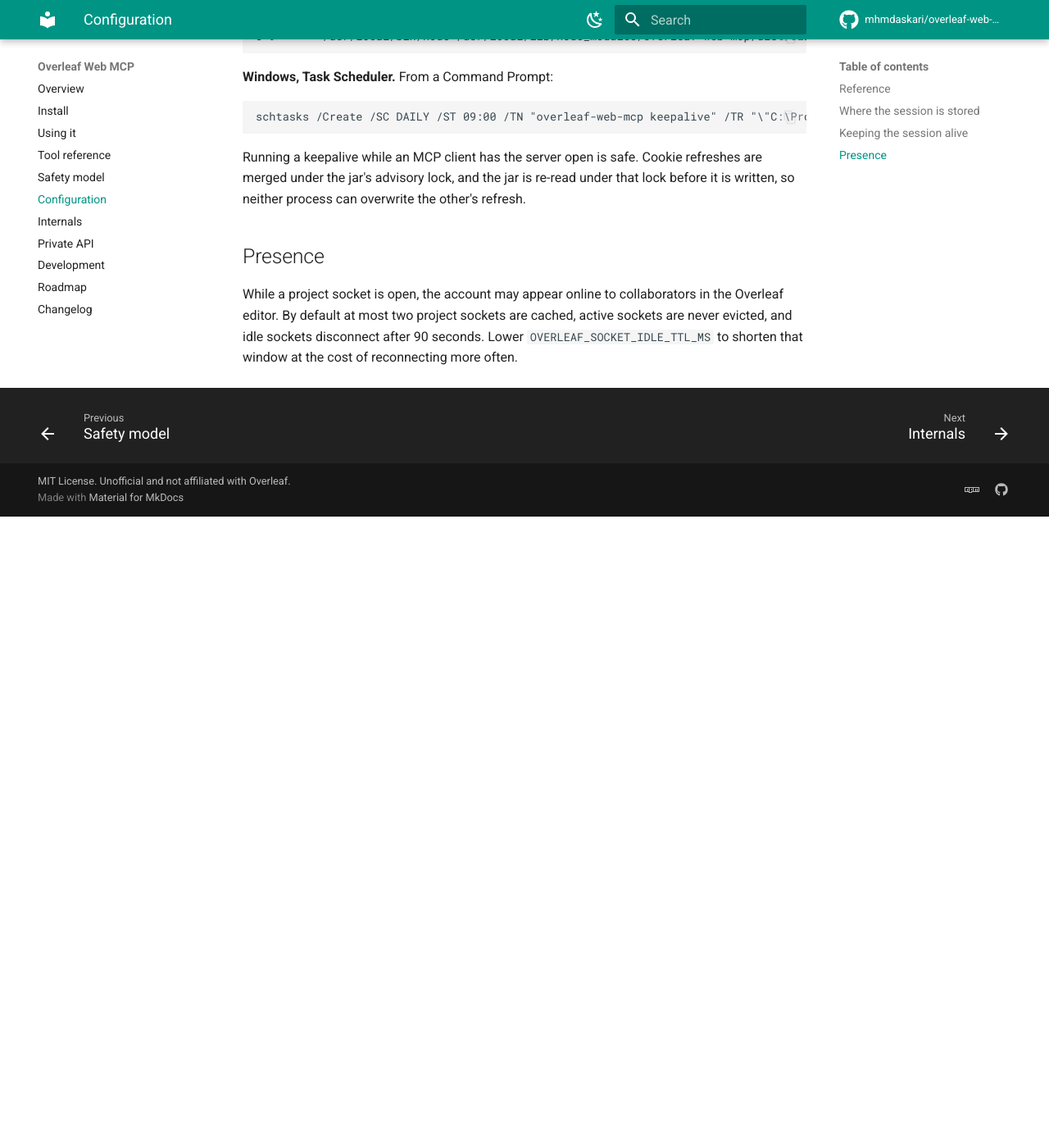
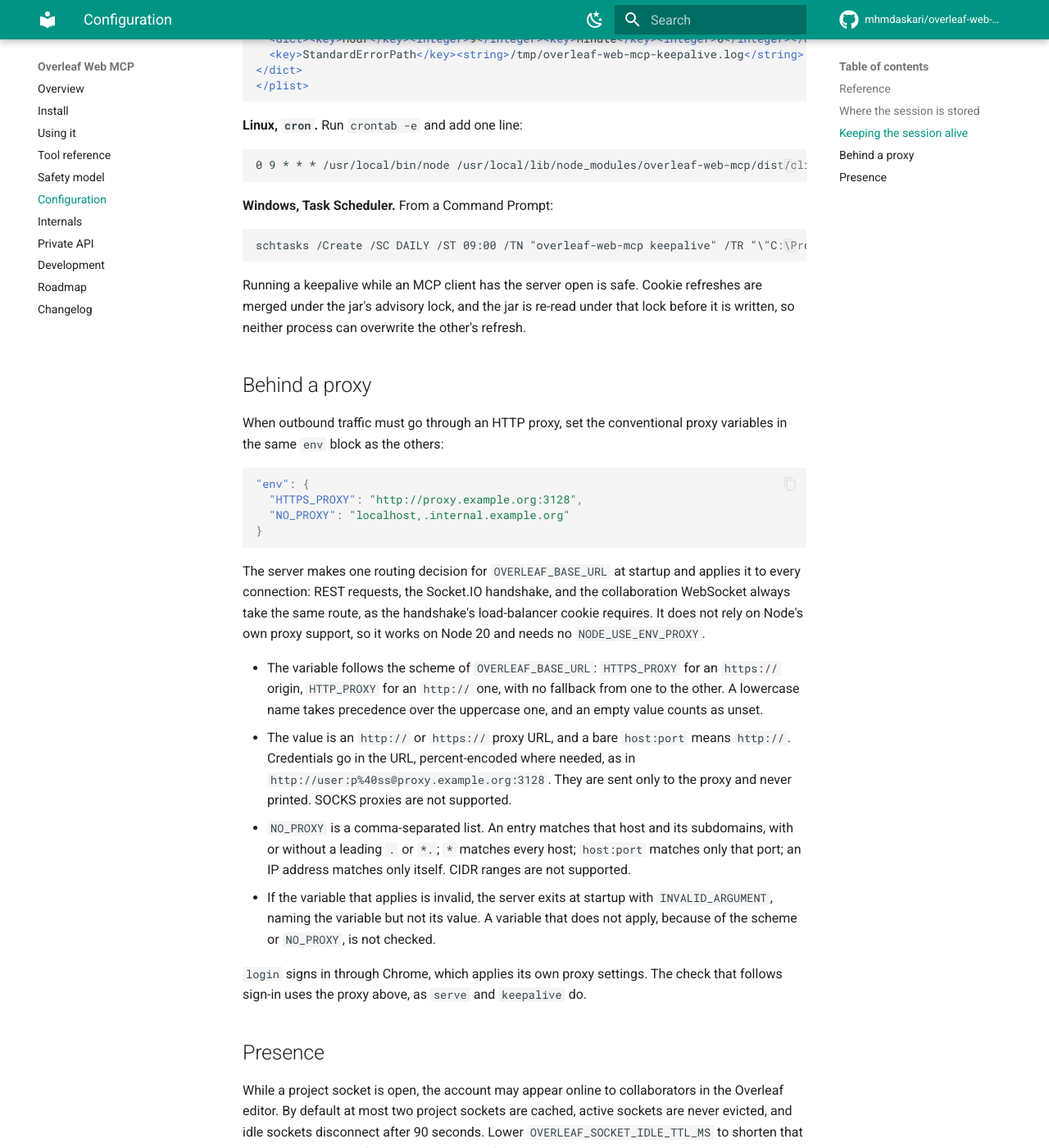
Before and after one commit to Yusuf00Aras/overleaf-web-mcp, an MkDocs documentation site: the page built from docs/configuration.md, in a window 1280 px wide and 1400 px high, scrolled down 3237 px. Shown: the whole window at 82% size. Built offline with MkDocs 1.6.1 and Material for MkDocs 9.7.7, drawn with Linux system fonts in a browser that asks for light colours; comment, search, counter and statistics services are not loaded; before the commit the page ends 3867 px from its top, so only the background shows below that; some of the changed text lies outside the part shown.

Commit message:
docs: document proxy configuration

````diff
--- a/docs/configuration.md
+++ b/docs/configuration.md
@@ -22,6 +22,9 @@ server, for example in the `env` block of the client's MCP configuration. Defaul
 | `OVERLEAF_APPLY_TIMEOUT_MS` | `30000` | OT acknowledgement and application timeout |
 | `OVERLEAF_RECOVERY_TIMEOUT_MS` | `30000` | Ambiguous-mutation observation window |
 | `OVERLEAF_COMPILE_TIMEOUT_MS` | `120000` | Default compile wait, capped at 15 minutes |
+| `HTTPS_PROXY`, `https_proxy` | Unset | Proxy for an `https://` base URL; see [behind a proxy](#behind-a-proxy) |
+| `HTTP_PROXY`, `http_proxy` | Unset | Proxy for an `http://` base URL |
+| `NO_PROXY`, `no_proxy` | Unset | Hosts reached directly, bypassing the proxy |
 
 An `ol-maxDocLength` value advertised by the Overleaf deployment takes precedence over the
 fallback. Content at or above the limit returns `DOC_TOO_LARGE`; an oversized serialized update
@@ -123,6 +126,40 @@ Running a keepalive while an MCP client has the server open is safe. Cookie refr
 under the jar's advisory lock, and the jar is re-read under that lock before it is written, so
 neither process can overwrite the other's refresh.
 
+## Behind a proxy
+
+When outbound traffic must go through an HTTP proxy, set the conventional proxy variables in the
+same `env` block as the others:
+
+```json
+"env": {
+  "HTTPS_PROXY": "http://proxy.example.org:3128",
+  "NO_PROXY": "localhost,.internal.example.org"
+}
+```
+
+The server makes one routing decision for `OVERLEAF_BASE_URL` at startup and applies it to every
+connection: REST requests, the Socket.IO handshake, and the collaboration WebSocket always take
+the same route, as the handshake's load-balancer cookie requires. It does not rely on Node's own
+proxy support, so it works on Node 20 and needs no `NODE_USE_ENV_PROXY`.
+
+- The variable follows the scheme of `OVERLEAF_BASE_URL`: `HTTPS_PROXY` for an `https://` origin,
+  `HTTP_PROXY` for an `http://` one, with no fallback from one to the other. A lowercase name
+  takes precedence over the uppercase one, and an empty value counts as unset.
+- The value is an `http://` or `https://` proxy URL, and a bare `host:port` means `http://`.
+  Credentials go in the URL, percent-encoded where needed, as in
+  `http://user:p%40ss@proxy.example.org:3128`. They are sent only to the proxy and never printed.
+  SOCKS proxies are not supported.
+- `NO_PROXY` is a comma-separated list. An entry matches that host and its subdomains, with or
+  without a leading `.` or `*.`; `*` matches every host; `host:port` matches only that port; an IP
+  address matches only itself. CIDR ranges are not supported.
+- If the variable that applies is invalid, the server exits at startup with `INVALID_ARGUMENT`,
+  naming the variable but not its value. A variable that does not apply, because of the scheme or
+  `NO_PROXY`, is not checked.
+
+`login` signs in through Chrome, which applies its own proxy settings. The check that follows
+sign-in uses the proxy above, as `serve` and `keepalive` do.
+
 ## Presence
 
 While a project socket is open, the account may appear online to collaborators in the Overleaf
````
Also changed, not shown: README.md (+1 -1 lines), docs/install.md (+6 -0 lines).
